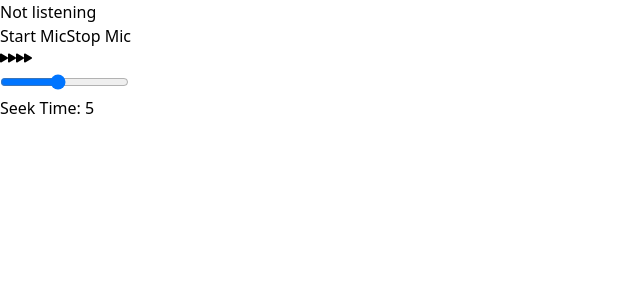
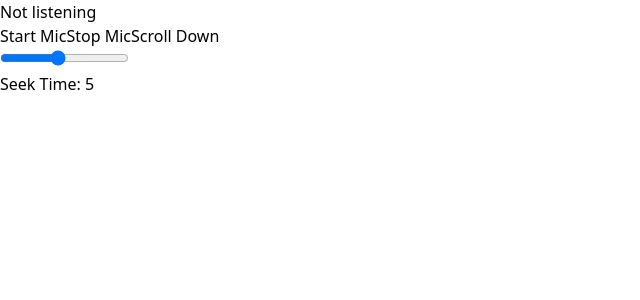
Before and after one commit to AlexisKenAlvarez/chromia, a React (Vite) app: page / in a window 1280 px wide. Shown: the top 300 px of the page, without its empty margins (0-640 px from the left). Built offline with nearby package versions, Linux system fonts and the light colour scheme.

Commit message:
Added scroll functionalities

```diff
--- a/src/App.tsx
+++ b/src/App.tsx
@@ -1,5 +1,4 @@
 import { useEffect, useState } from "react";
-import { BsFastForwardFill } from "react-icons/bs";
 import SpeechRecognition, {
   useSpeechRecognition,
 } from "react-speech-recognition";
@@ -20,6 +19,30 @@ const App = () => {
       command: ["play", "tuloy", "post"],
       callback: ({ resetTranscript }: { resetTranscript: () => void }) => {
         handlePlayback("play"), resetTranscript();
+      },
+    },
+    {
+      command: ["skip"],
+      callback: ({ resetTranscript }: { resetTranscript: () => void }) => {
+        handleSeek("forward"), resetTranscript();
+      },
+    },
+    {
+      command: ["rewind"],
+      callback: ({ resetTranscript }: { resetTranscript: () => void }) => {
+        handleSeek("backward"), resetTranscript();
+      },
+    },
+    {
+      command: ["scroll down"],
+      callback: ({ resetTranscript }: { resetTranscript: () => void }) => {
+        handleScroll("down"), resetTranscript();
+      },
+    },
+    {
+      command: ["scroll up"],
+      callback: ({ resetTranscript }: { resetTranscript: () => void }) => {
+        handleScroll("up"), resetTranscript();
       },
     },
   ];
@@ -76,6 +99,22 @@ const App = () => {
     });
   };
 
+  const handleScroll = async (type: string) => {
+    let [tab] = await chrome.tabs.query({ active: true });
+    chrome.scripting.executeScript({
+      target: { tabId: tab.id! },
+      world: "MAIN",
+      func: (type: string) => {
+        if (type === "down") {
+          window.scrollBy(0, window.innerHeight);
+        } else {
+          window.scrollBy(0, -window.innerHeight);
+        }
+      },
+      args: [type],
+    });
+  };
+
   if (!browserSupportsSpeechRecognition) {
     return (
       <div className="w-[20rem] h-[25rem] bg-black p-10 grid place-content-center text-center text-white">
@@ -97,9 +136,11 @@ const App = () => {
 
   return (
     <div className="w-[20rem] h-[25rem] bg-black p-10">
+      <h1 className="text-white text-2xl text-center">
+        {listening ? "Now listening" : "Not listening"}
+      </h1>
 
-        <h1 className="text-white text-2xl text-center">{listening ? "Now listening" :  "Not listening"}</h1>
-
+      <h1 className="text-white">{transcript}</h1>
 
       <div className=" w-fit mx-auto mt-10 flex flex-col gap-5">
         <button
@@ -108,7 +149,6 @@ const App = () => {
             await navigator.mediaDevices
               .getUserMedia({ audio: true, video: false })
               .then(function () {
-                console.log("Done");
                 setListening(true);
                 SpeechRecognition.startListening({ continuous: true });
               })
@@ -131,40 +171,16 @@ const App = () => {
         >
           Stop Mic
         </button>
-        {/* <button
-          className="bg-white px-5 py-2"
-          onClick={() => {
-            handlePlayback("play");
-          }}
-        >
-          Play
-        </button>
+
         <button
           className="bg-white px-5 py-2"
           onClick={() => {
-            handlePlayback("pause");
+            handleScroll("down");
           }}
         >
-          Pause
-        </button> */}
-        <div className="flex gap-2 justify-center w-full">
-          <button
-            className="px-5 py-2 bg-white w-full"
-            onClick={() => {
-              handleSeek("backward");
-            }}
-          >
-            <BsFastForwardFill className="scale-x-[-1]" />
-          </button>
-          <button
-            className="px-5 py-2 bg-white w-full"
-            onClick={() => {
-              handleSeek("forward");
-            }}
-          >
-            <BsFastForwardFill />
-          </button>
-        </div>
+          Scroll Down
+        </button>
+
         <div className="">
           <input
             type="range"
```
